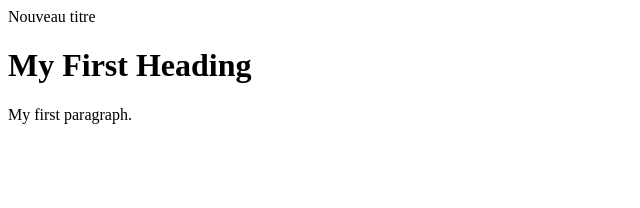
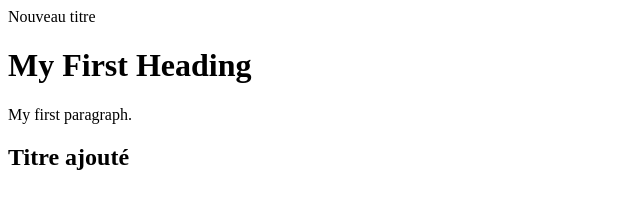
Before and after one commit to BuG-Dev-Joris/helloWorld, a plain HTML site: page index.html in a window 1280 px wide. Shown: the whole page, without its empty margins (0-640 px from the left). Drawn offline with Linux system fonts and the light colour scheme.

Commit message:
added a second title <h2>

```diff
--- a/index.html
+++ b/index.html
@@ -6,7 +6,10 @@
 
 <h1>My First Heading</h1>
 
+
 <p>My first paragraph.</p>
 
+
+  <h2>Titre ajouté</h2>
 </body>
 </html>
```
